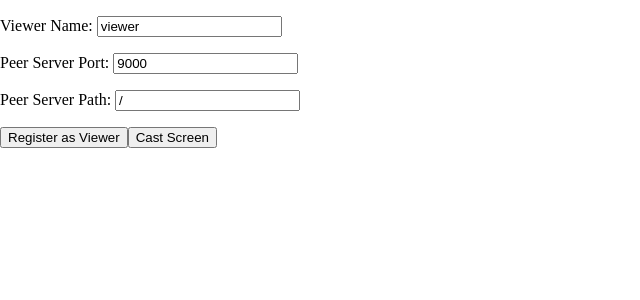
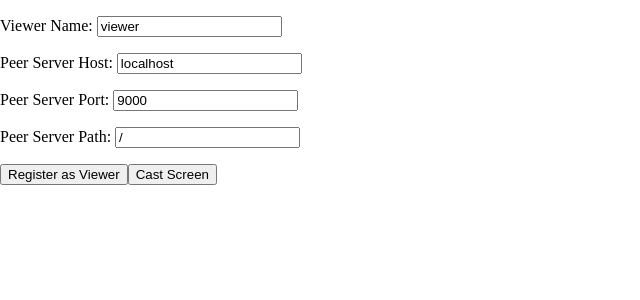
Before and after one commit to DiscreteTom/WebCaster, a Vue app: page / in a window 1280 px wide. Shown: the top 300 px of the page, without its empty margins (0-640 px from the left). Built offline with nearby package versions, Linux system fonts and the light colour scheme.

Commit message:
feat: make peer host customizable

```diff
--- a/src/App.vue
+++ b/src/App.vue
@@ -6,6 +6,10 @@
       <p>
         Viewer Name:
         <input v-model="viewerName" />
+      </p>
+      <p>
+        Peer Server Host:
+        <input v-model="host" />
       </p>
       <p>
         Peer Server Port:
@@ -34,6 +38,7 @@ import { Peer } from "peerjs";
 import { onMounted, ref } from "vue";
 
 const viewerName = ref("viewer");
+const host = ref(window.location.hostname);
 const port = ref(9000);
 const path = ref("/");
 
@@ -45,7 +50,7 @@ function register() {
   role.value = "viewer";
 
   const peer = new Peer(viewerName.value, {
-    host: window.location.hostname,
+    host: host.value,
     port: port.value,
     path: path.value,
   });
@@ -65,7 +70,7 @@ function cast() {
   role.value = "caster";
 
   const peer = new Peer({
-    host: window.location.hostname,
+    host: host.value,
     port: port.value,
     path: path.value,
   });
@@ -84,6 +89,9 @@ onMounted(() => {
   if (urlParams.has("viewer-name")) {
     viewerName.value = urlParams.get("viewer-name")!;
   }
+  if (urlParams.has("host")) {
+    host.value = urlParams.get("host")!;
+  }
   if (urlParams.has("port")) {
     port.value = parseInt(urlParams.get("port")!);
   }
```
